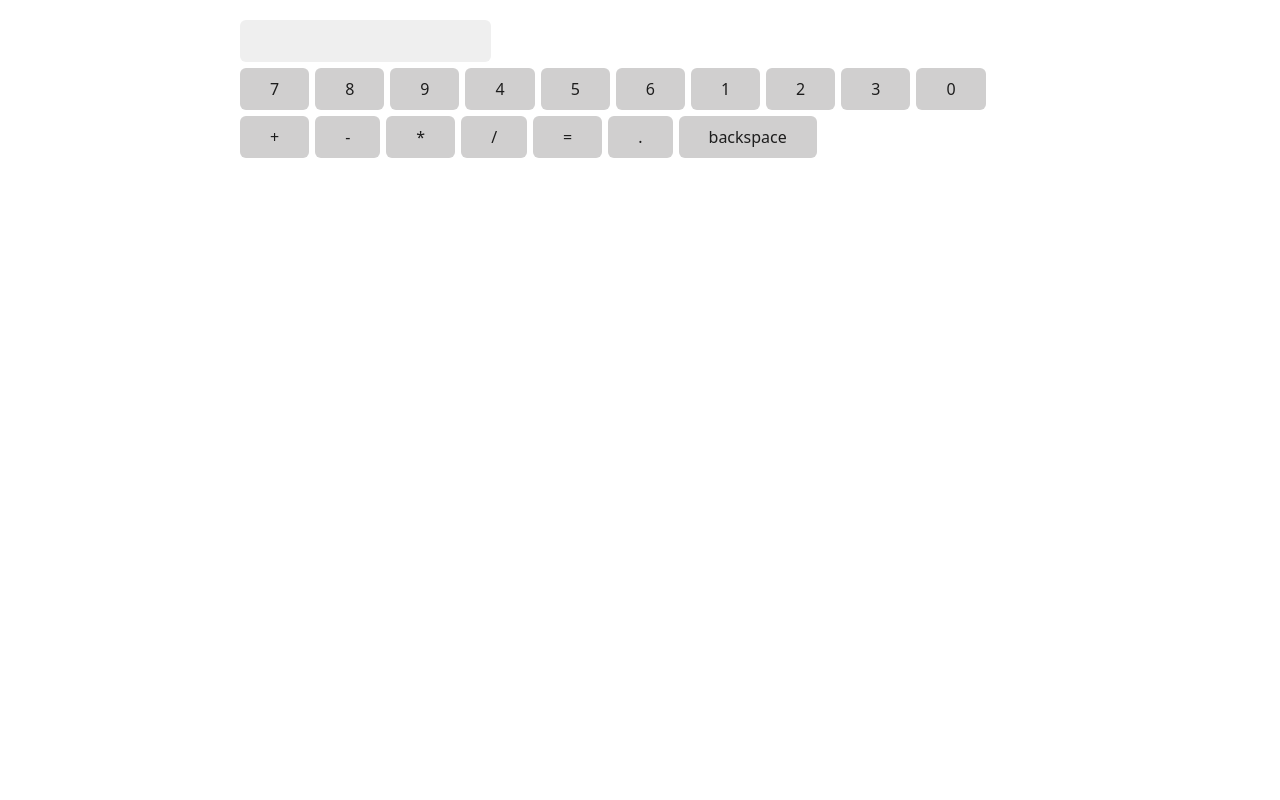
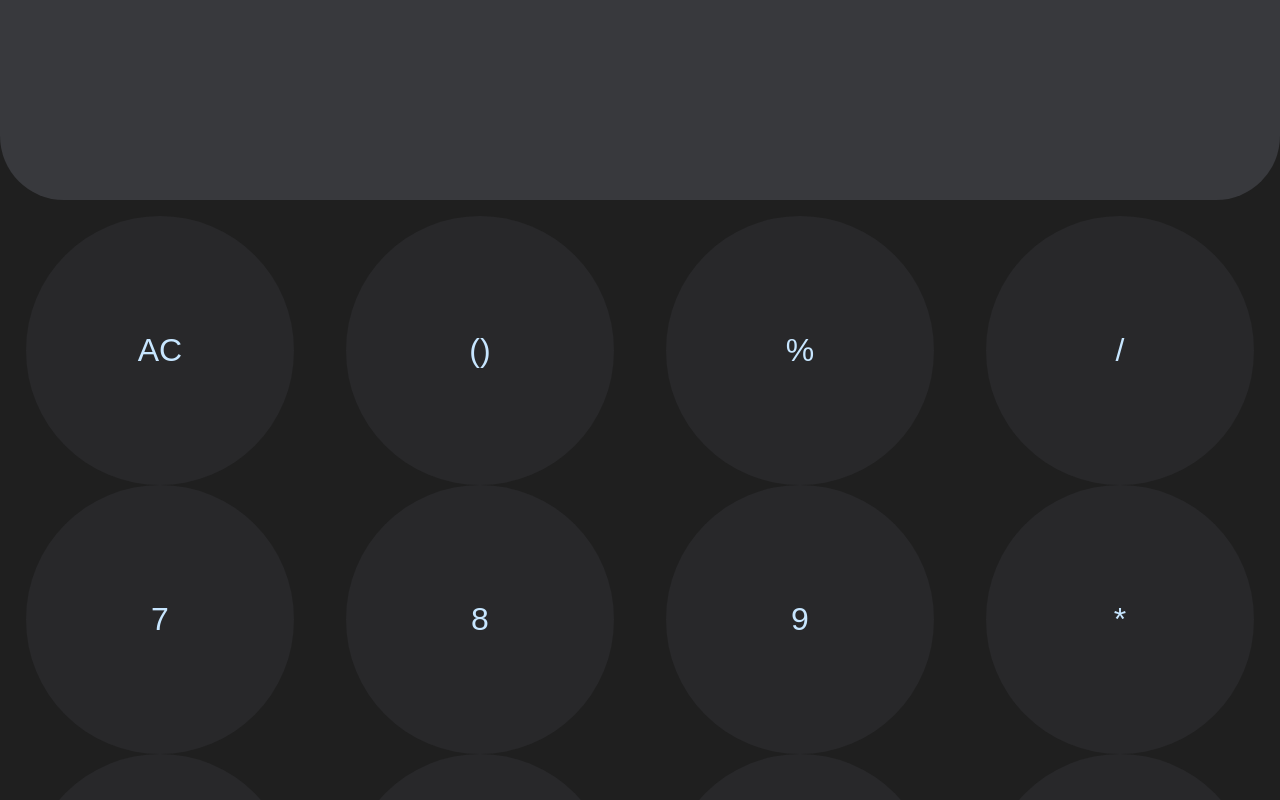
Before and after one commit to LitleStuart/calculator-react, a React (Create React App) app: page / in a window 1280 px wide. Shown: the top 800 px of the page. Built offline with nearby package versions, Linux system fonts and the light colour scheme.

Commit message:
create styles

```diff
--- a/public/index.html
+++ b/public/index.html
@@ -3,10 +3,7 @@
   <head>
     <meta charset="utf-8" />
     <meta name="viewport" content="width=device-width, initial-scale=1" />
-    <link
-      rel="stylesheet"
-      href="https://cdn.jsdelivr.net/npm/water.css@2/out/water.css"
-    />
+    <link rel="stylesheet" href="style.css" />
     <link
       rel="stylesheet"
       href="https://fonts.googleapis.com/css2?family=Material+Symbols+Outlined:opsz,wght,FILL,GRAD@48,400,0,0"
--- /dev/null
+++ b/public/style.css
@@ -0,0 +1,65 @@
+* {
+  margin: 0;
+  padding: 0;
+}
+
+body {
+  background-color: rgb(31, 31, 31);
+}
+
+.keyboard {
+  height: 73vh;
+  margin-top: 2vh;
+  display: flex;
+  flex-flow: row wrap;
+  justify-content: space-around;
+  align-items: flex-start;
+}
+
+input {
+  width: 100%;
+  height: 25vh;
+  border: none;
+  border-bottom-left-radius: 5vw;
+  border-bottom-right-radius: 5vw;
+  font-size: 650%;
+  color: rgb(231, 231, 231);
+  text-align: right;
+  background-color: rgb(56, 57, 61);
+}
+
+button {
+  width: 21%;
+  height: 0;
+  padding-bottom: 21%;
+  position: relative;
+  border: none;
+  border-radius: 100%;
+  text-decoration: none;
+  background: rgb(40, 40, 42);
+  color: rgb(199, 230, 255);
+  font-size: xx-large;
+  cursor: pointer;
+  -webkit-appearance: none;
+  -moz-appearance: none;
+}
+
+button:before {
+  content: "";
+  display: block;
+  padding-top: 100%;
+}
+
+button span {
+  position: absolute;
+  top: 0;
+  left: 0;
+  bottom: 0;
+  right: 0;
+  line-height: 100%;
+  height: 100%;
+  text-align: center;
+  display: flex;
+  align-items: center;
+  justify-content: center;
+}
--- a/src/components/Button.jsx
+++ b/src/components/Button.jsx
@@ -7,7 +7,7 @@ const Button = (props) => {
         props.onButtonClick(props.value);
       }}
     >
-      {props.value}
+      <span>{props.value}</span>
     </button>
   );
 };
--- a/src/components/Calculator.jsx
+++ b/src/components/Calculator.jsx
@@ -130,7 +130,7 @@ const Calculator = () => {
   }
 
   return (
-    <div>
+    <div className="calculator">
       <Screen value={state.screen} />
       <Keyboard onButtonClick={handleButton} />
     </div>
--- a/src/components/Keyboard.jsx
+++ b/src/components/Keyboard.jsx
@@ -2,7 +2,7 @@ import React from "react";
 import Button from "./Button";
 
 const Keyboard = (props) => {
-  const keys = "7 8 9 4 5 6 1 2 3 0 + - * / = . backspace";
+  const keys = "AC () % / 7 8 9 * 4 5 6 - 1 2 3 + 0 . backspace =";
   const keyList = keys.split(" ").map((key) => {
     return <Button onButtonClick={props.onButtonClick} key={key} value={key} />;
   });
--- a/src/components/Screen.jsx
+++ b/src/components/Screen.jsx
@@ -1,14 +1,7 @@
 import React from "react";
 
 const Screen = (props) => {
-  return (
-    <input
-      readOnly
-      type="text"
-      value={props.value}
-      style={{ textAlign: "right" }}
-    ></input>
-  );
+  return <input readOnly type="text" value={props.value}></input>;
 };
 
 export default Screen;
```
